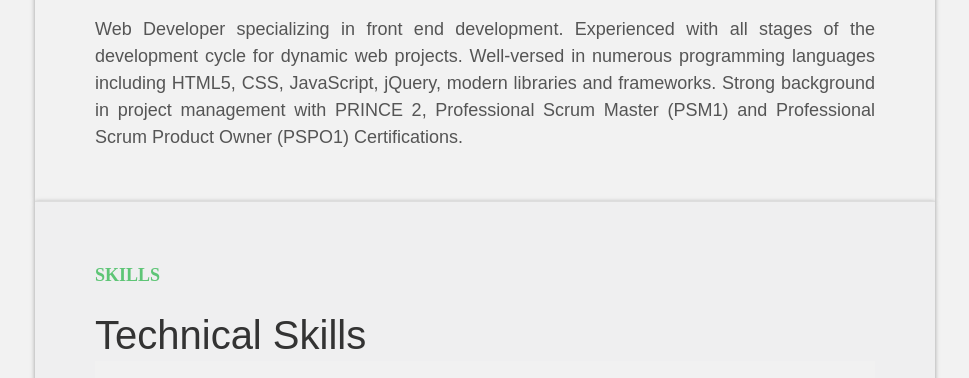
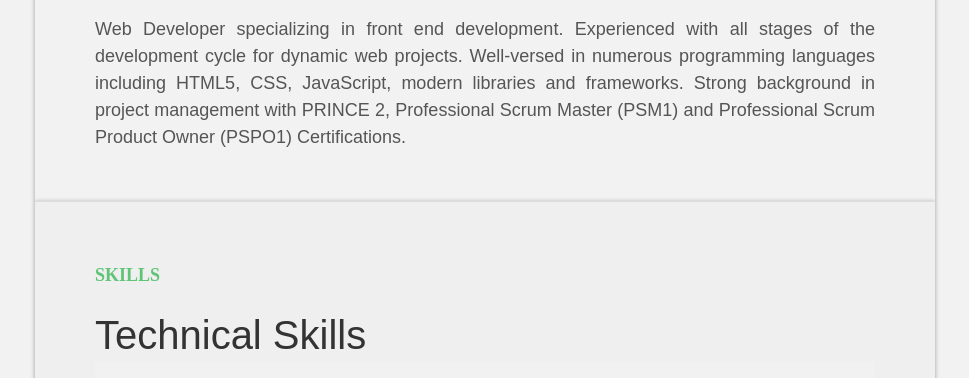
Before and after one commit to snehapantwork/snehatech, a plain HTML site: page index.html in a window 1280 px wide. Shown: the part 412-790 px from the top of the page, without its empty margins (155-1124 px from the left). Drawn offline with nearby package versions, Linux system fonts and the light colour scheme.

Commit message:
Update index.html

```diff
--- a/index.html
+++ b/index.html
@@ -36,7 +36,7 @@
                <h2>Web Developer</h2>
                 <p class="intro">
 
-                 Web Developer specializing in front end development. Experienced with all stages of the development cycle for dynamic web projects. Well-versed in numerous programming languages including HTML5, CSS, JavaScript, jQuery, modern libraries and frameworks. Strong background in project management with PRINCE 2, Professional Scrum Master (PSM1) and Professional Scrum Product Owner (PSPO1) Certifications.
+                 Web Developer specializing in front end development. Experienced with all stages of the development cycle for dynamic web projects. Well-versed in numerous programming languages including HTML5, CSS, JavaScript, modern libraries and frameworks. Strong background in project management with PRINCE 2, Professional Scrum Master (PSM1) and Professional Scrum Product Owner (PSPO1) Certifications.
                 </p>
             </div>
 
```
